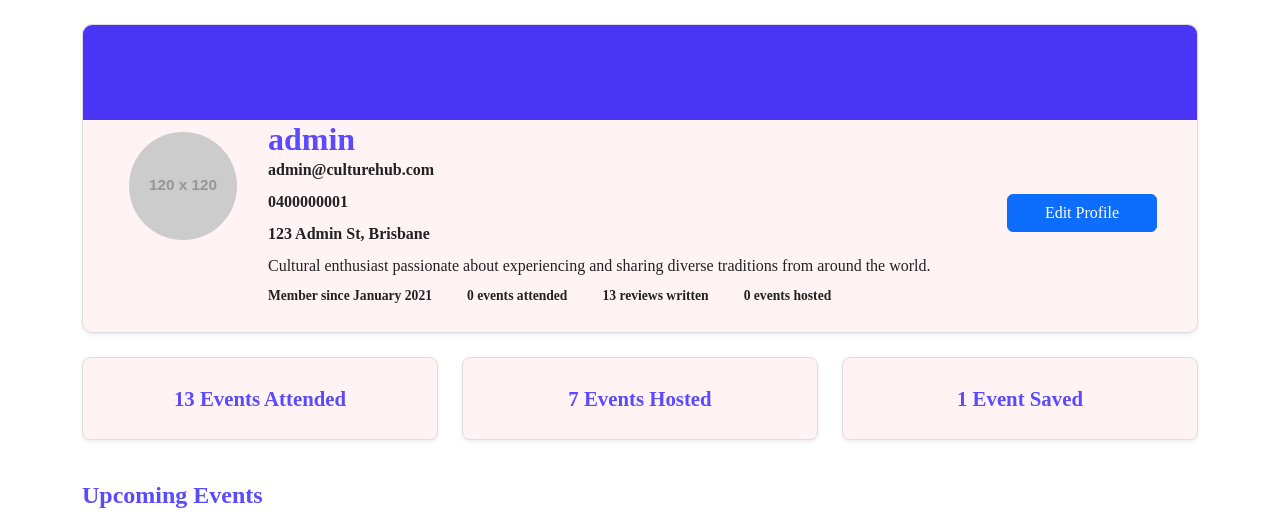
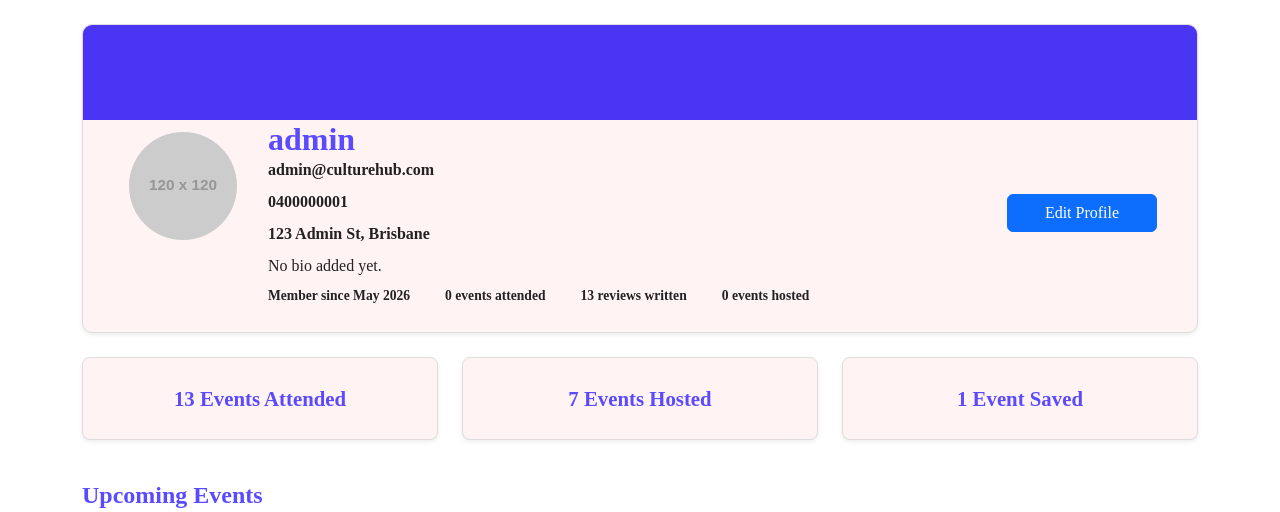
Before and after one commit to TiredTom22/IAB207-Assessment-2-CultureHub-Web-app, a Flask app: page /user/profile in a window 1280 px wide. Shown: the part 71-583 px from the top of the page. Run offline with Flask 3, Linux system fonts and the light colour scheme; a user stored in the database is signed in; grey boxes labelled with a size stand in for pictures from a placeholder-image service; some libraries are stand-ins or nearby versions.

Commit message:
Updated user database to add new fields

```diff
--- a/a2_group2/culturehub/models.py
+++ b/a2_group2/culturehub/models.py
@@ -12,6 +12,10 @@ class User(db.Model, UserMixin):
     events = db.relationship('Event', backref='user', lazy=True)
     comments = db.relationship('Comment', backref='user', lazy=True)
     orders = db.relationship('Order', backref='user', lazy=True)
+    bio = db.Column(db.Text, nullable=True)  # Optional field for user biography
+    language = db.Column(db.String(255), nullable=True)  # Optional field for user's preferred language
+    cultural_interests = db.Column(db.String(255), nullable=True)  # Optional field for user's cultural interests
+    created_at = db.Column(db.DateTime, default=datetime.now)  # Timestamp for when the user account was created
 
 class Event(db.Model):
     id = db.Column(db.Integer, primary_key=True)
--- a/a2_group2/culturehub/templates/user/profile.html
+++ b/a2_group2/culturehub/templates/user/profile.html
@@ -15,13 +15,10 @@
                 <span class="email">{{ user.email }}</span>
                 <span class="phone">{{ user.phone }}</span>
                 <span class="address">{{ user.address }}</span>
-                <p class="bio">
-                    Cultural enthusiast passionate about experiencing and sharing diverse
-                    traditions from around the world.
-                </p>
+                <p class="bio"> {{ user.bio or "No bio added yet." }} </p>
 
                 <div class="profile-stats">
-                    <span>Member since January 2021</span>
+                    <span>Member since {{ user.created_at.strftime("%B %Y") }}</span>
                     <span>{{ orders|length }} events attended</span>
                     <span>13 reviews written</span>
                     <span>{{ hosted_events|length }} events hosted</span>
```
